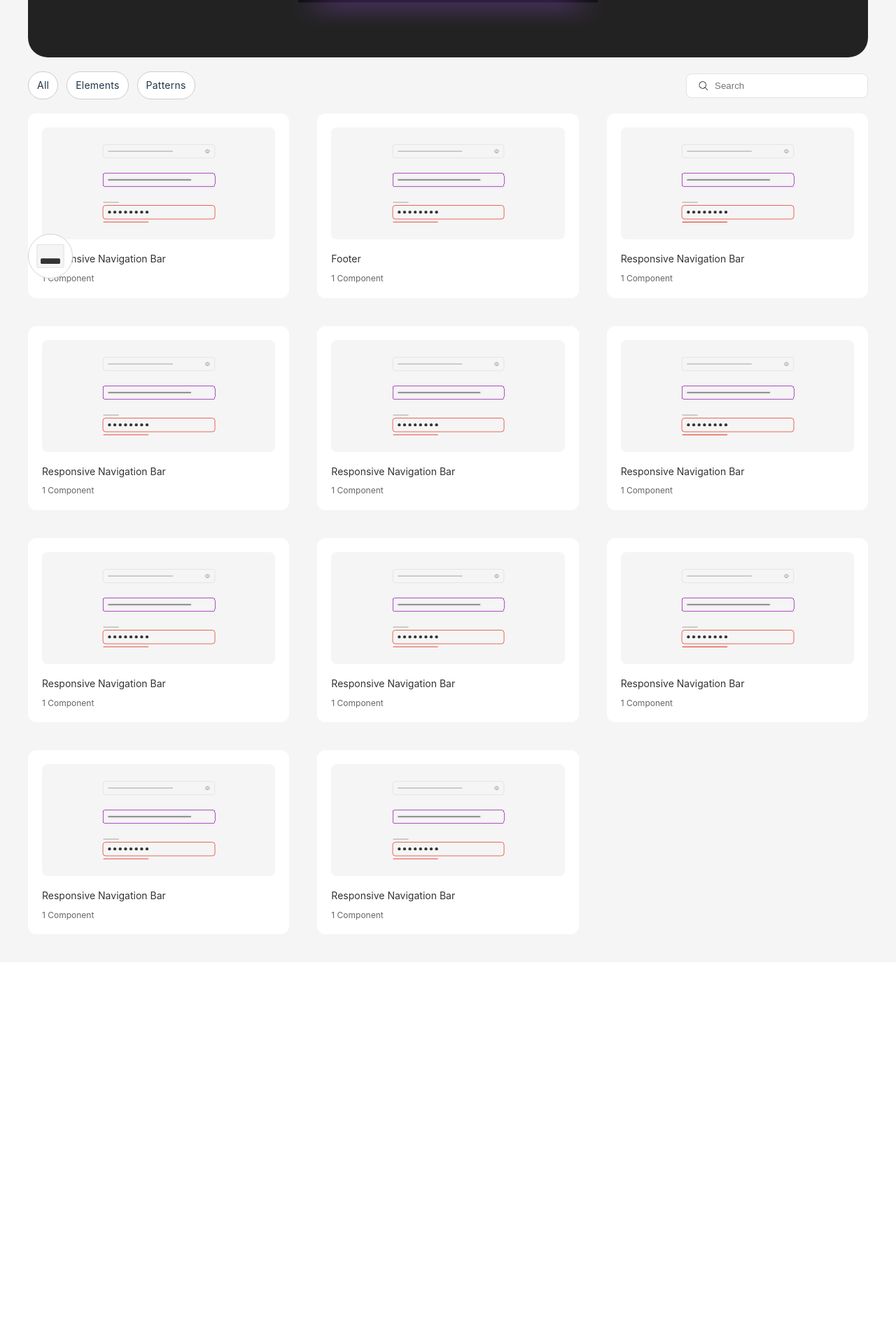
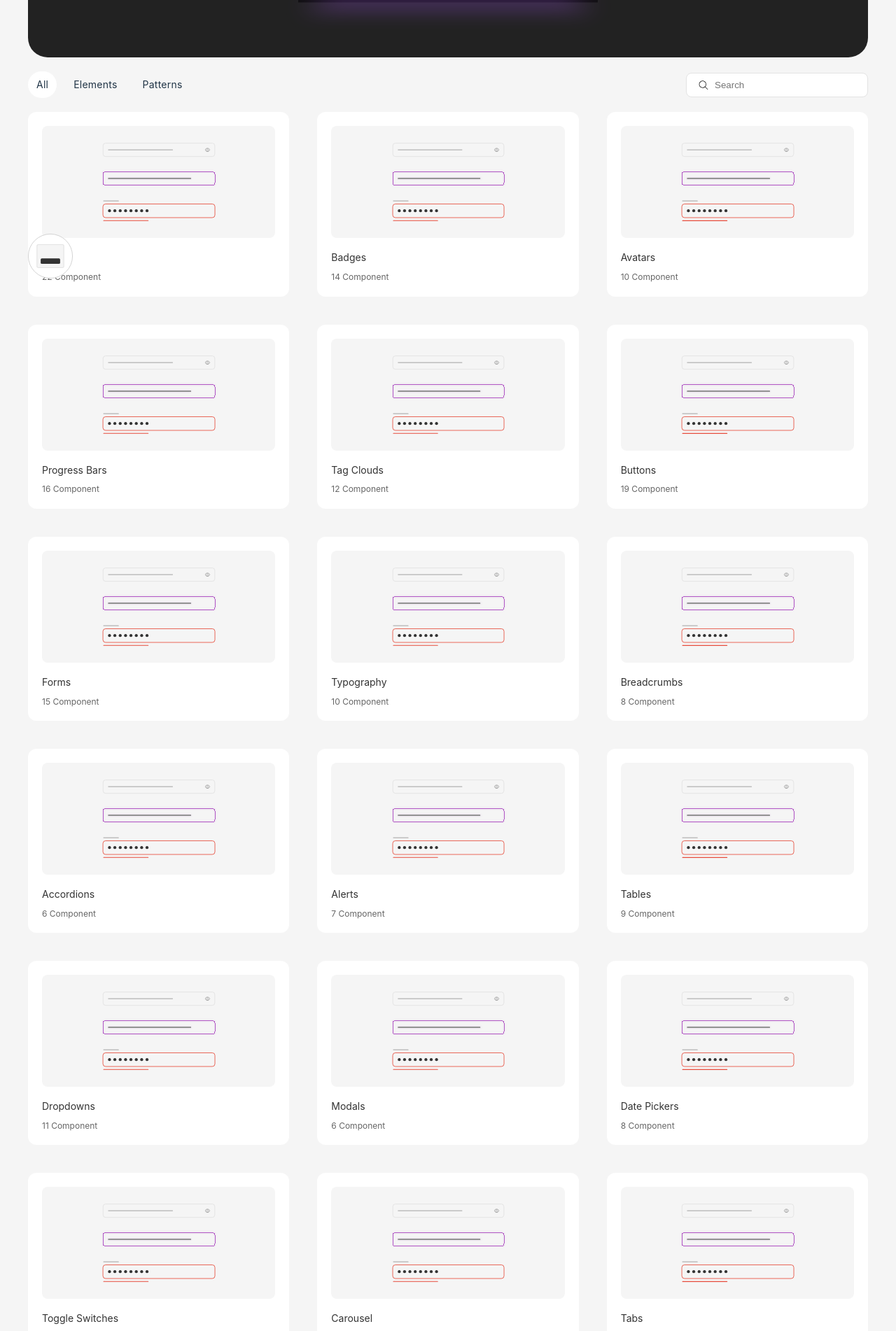
Before and after one commit to victorgbaye/Fig-jam, a React (Vite) app: page / in a window 1280 px wide. Shown: the part 358-2260 px from the top of the page at 70% size. Before the commit the page ends 1733 px from the top, so only its background shows below. Built offline with nearby package versions, Linux system fonts and the light colour scheme.

Commit message:
menu functionality and UI changes

```diff
--- a/src/App.css
+++ b/src/App.css
@@ -23,27 +23,7 @@
   background-color: #1A1A1A;
   color: #FFF;
 }
-.logo {
-  height: 6em;
-  padding: 1.5em;
-  will-change: filter;
-  transition: filter 300ms;
-}
-.logo:hover {
-  filter: drop-shadow(0 0 2em #646cffaa);
-}
-.logo.react:hover {
-  filter: drop-shadow(0 0 2em #61dafbaa);
-}
 
-@keyframes logo-spin {
-  from {
-    transform: rotate(0deg);
-  }
-  to {
-    transform: rotate(360deg);
-  }
-}
 
 @media (prefers-reduced-motion: no-preference) {
   a:nth-of-type(2) .logo {
--- a/src/components/compound/FigCard/FigCard.jsx
+++ b/src/components/compound/FigCard/FigCard.jsx
@@ -4,7 +4,7 @@ import PropTypes from 'prop-types';
 // import  locked from '../../../assets/locked.svg'
 // import  darkLocked from '../../../assets/darkLocked.svg'
 import DesignThumbnail from '../../../assets/DesignThumbnail.svg'
-import CategoryThumbnail from '../../../assets/CategoryThumbnail.svg'
+// import CategoryThumbnail from '../../../assets/CategoryThumbnail.svg'
 import  copy from '../../../assets/copy.svg'
 import  darkCopy from '../../../assets/darkCopy.svg'
 import  cardLens from '../../../assets/cardLens.svg'
@@ -20,7 +20,7 @@ import { NotLoggedInModal, NotPremiumModal } from '../modal/Modal';
 import { Link } from 'react-router-dom';
 import Button from '../../UI/button/Button';
 
-export const FigCard = ({componentName}) => {
+export const FigCard = ({componentName, componentImage, componentLength}) => {
   const {theme} = useGlobalContext()
 
 
@@ -29,11 +29,11 @@ export const FigCard = ({componentName}) => {
     <Link to={`/component/${componentName}`}>
       <div className={` ${styles.figCardContainer} ${styles[theme]}`} style={{backgroundColor: theme == 'dark' ? '#333' : 'white'}}>
         <div className={styles.componentThumbnail}style={{backgroundColor: theme == 'dark' ? '#1A1A1A' : '#F5F5F5'}}>
-        <img src={CategoryThumbnail}/>
+        <img src={componentImage}/>
         </div>
         <div className={`${styles.cardDetails} ${styles[theme]}`}>
           <p className={styles.componentName} style={{color: theme == 'dark' ? '#F5F5F5' : '#333'}}>{componentName}</p>
-          <p className={styles.componentLength} style={{color: theme == 'dark' ? '#ccc' : '#666'}}>1 Component</p>
+          <p className={styles.componentLength} style={{color: theme == 'dark' ? '#ccc' : '#666'}}>{componentLength} Component</p>
         </div>
       </div>
     </Link>
@@ -42,6 +42,8 @@ export const FigCard = ({componentName}) => {
 
 FigCard.propTypes = {
   componentName: PropTypes.string,
+  componentImage: PropTypes.string.isRequired,
+  componentLength: PropTypes.number.isRequired,
 };
 
 export const FigElementCard = ({title, paid}) => {
--- /dev/null
+++ b/src/pages/Home/Categories.jsx
@@ -0,0 +1,26 @@
+import styles from './Home.module.scss'
+import {useGlobalContext} from '../../context'
+import PropTypes from 'prop-types';
+
+const CategoriesComponent = ({categories, filterItems, activeCategory}) => {
+    const {theme} = useGlobalContext()
+
+  return (
+    <div className={styles.FilterContainer}>
+        {
+            categories.map((category)=>{
+                return(
+                    <p key={category} style={{backgroundColor: (activeCategory === category || (category === 'All' && activeCategory === null)) ? (theme === 'dark' ? '#383838' : '#FFF') : 'transparent' }} onClick={()=>filterItems(category)}>{category}</p>
+                )
+            })
+        }
+    </div>
+  )
+}
+CategoriesComponent.propTypes = {
+    categories: PropTypes.arrayOf(PropTypes.string).isRequired,
+    filterItems: PropTypes.string,
+    activeCategory: PropTypes.string
+  };
+
+export default CategoriesComponent
--- /dev/null
+++ b/src/pages/Home/FigCardData.jsx
@@ -0,0 +1,151 @@
+import CategoryThumbnail from '../../assets/CategoryThumbnail.svg';
+
+export const FigCardData = [
+  // Elements
+  {
+    title: 'Icons',
+    componentLength: 22,
+    img: CategoryThumbnail,
+    category: 'Elements',
+  },
+  {
+    title: 'Badges',
+    componentLength: 14,
+    img: CategoryThumbnail,
+    category: 'Elements',
+  },
+  {
+    title: 'Avatars',
+    componentLength: 10,
+    img: CategoryThumbnail,
+    category: 'Elements',
+  },
+  {
+    title: 'Progress Bars',
+    componentLength: 16,
+    img: CategoryThumbnail,
+    category: 'Elements',
+  },
+  {
+    title: 'Tag Clouds',
+    componentLength: 12,
+    img: CategoryThumbnail,
+    category: 'Elements',
+  },
+  {
+    title: 'Buttons',
+    componentLength: 19,
+    img: CategoryThumbnail,
+    category: 'Elements',
+  },
+  {
+    title: 'Forms',
+    componentLength: 15,
+    img: CategoryThumbnail,
+    category: 'Elements',
+  },
+  {
+    title: 'Typography',
+    componentLength: 10,
+    img: CategoryThumbnail,
+    category: 'Elements',
+  },
+  {
+    title: 'Breadcrumbs',
+    componentLength: 8,
+    img: CategoryThumbnail,
+    category: 'Elements',
+  },
+  {
+    title: 'Accordions',
+    componentLength: 6,
+    img: CategoryThumbnail,
+    category: 'Elements',
+  },
+  {
+    title: 'Alerts',
+    componentLength: 7,
+    img: CategoryThumbnail,
+    category: 'Elements',
+  },
+  {
+    title: 'Tables',
+    componentLength: 9,
+    img: CategoryThumbnail,
+    category: 'Elements',
+  },
+  {
+    title: 'Dropdowns',
+    componentLength: 11,
+    img: CategoryThumbnail,
+    category: 'Elements',
+  },
+  {
+    title: 'Modals',
+    componentLength: 6,
+    img: CategoryThumbnail,
+    category: 'Elements',
+  },
+
+  // Patterns
+  {
+    title: 'Date Pickers',
+    componentLength: 8,
+    img: CategoryThumbnail,
+    category: 'Patterns',
+  },
+  {
+    title: 'Toggle Switches',
+    componentLength: 5,
+    img: CategoryThumbnail,
+    category: 'Patterns',
+  },
+  {
+    title: 'Carousel',
+    componentLength: 10,
+    img: CategoryThumbnail,
+    category: 'Patterns',
+  },
+  {
+    title: 'Tabs',
+    componentLength: 9,
+    img: CategoryThumbnail,
+    category: 'Patterns',
+  },
+  {
+    title: 'Popovers',
+    componentLength: 6,
+    img: CategoryThumbnail,
+    category: 'Patterns',
+  },
+  {
+    title: 'Date Range Pickers',
+    componentLength: 7,
+    img: CategoryThumbnail,
+    category: 'Patterns',
+  },
+  {
+    title: 'Tables with Pagination',
+    componentLength: 15,
+    img: CategoryThumbnail,
+    category: 'Patterns',
+  },
+  {
+    title: 'File Upload',
+    componentLength: 6,
+    img: CategoryThumbnail,
+    category: 'Patterns',
+  },
+  {
+    title: 'Notifications',
+    componentLength: 9,
+    img: CategoryThumbnail,
+    category: 'Patterns',
+  },
+  {
+    title: 'Accordion Lists',
+    componentLength: 8,
+    img: CategoryThumbnail,
+    category: 'Patterns',
+  },
+];
--- a/src/pages/Home/Home.jsx
+++ b/src/pages/Home/Home.jsx
@@ -1,18 +1,35 @@
 import HeroIcon from '../../assets/HeroIcon.svg'
 import Search from '../../assets/Search.svg'
 import darkSearch from '../../assets/darkSearch.svg'
-
 import { FigCard } from '../../components/compound/FigCard/FigCard'
 import Navigation from '../../components/compound/Navigation/Navigation'
 import styles from './Home.module.scss'
 import {useGlobalContext} from '../../context'
 import Footer from '../../components/compound/Footer/Footer'
+import { FigCardData } from './FigCardData'
+import { useState } from 'react'
+import Categories from './Categories'
 const Home = () => {
   const {theme} = useGlobalContext()
+  const [cardData, setCardData] = useState(FigCardData)
+   const allCategories = ['All', ...new Set(cardData.map((data)=>data.category))]
+   const [categories] = useState(allCategories)
+   const [activeCategory, setActiveCategory] = useState(null);
+     const filterItems = (category) =>{
+    console.log(category);
+    if(category === 'All'){
+      setCardData(FigCardData)
+      setActiveCategory(category);
+      return
+    }
+    const newItem = FigCardData.filter((item)=> item.category === category)
+    setCardData(newItem)
+    setActiveCategory(category);
+   }
 
   return (
     <>
-    <div  style={{position:'relative'}}>
+    <div  style={{position:'relative', height:'100%'}}>
     <Navigation/>
         <header className={`${styles.header} ${styles[theme]}`} style={{backgroundColor: theme == 'light'? '' : '#1a1a1a'}}>
             <section className={styles.HeroContainer}>
@@ -21,28 +38,25 @@ const Home = () => {
             </section>
         </header>
         <section className={`${styles.searchAndFilterContainer} ${styles[theme]}`}>
-          <div className={styles.FilterContainer}>
-          <p style={{backgroundColor: theme == 'dark'? '#383838' : '#FFF'}}>All</p>
-            <p style={{backgroundColor: theme == 'dark'? '#383838' : '#FFF'}}>Elements</p>
-            <p style={{backgroundColor: theme == 'dark'? '#383838' : '#FFF'}}>Patterns</p>
-          </div>
+          <Categories categories={categories} filterItems={filterItems} activeCategory={activeCategory}/>
           <div  className={styles.SearchContainer} >
           <img src={theme =='light' ? Search : darkSearch} />
             <input placeholder='Search'/>
           </div>
         </section>
         <section className={styles.cardGrid}>
-            <FigCard componentName='Responsive Navigation Bar'/>
-            <FigCard componentName='Footer'/>
-            <FigCard componentName='Responsive Navigation Bar'/>
-            <FigCard componentName='Responsive Navigation Bar'/>
-            <FigCard componentName='Responsive Navigation Bar'/>
-            <FigCard componentName='Responsive Navigation Bar'/>
-            <FigCard componentName='Responsive Navigation Bar'/>
-            <FigCard componentName='Responsive Navigation Bar'/>
-            <FigCard componentName='Responsive Navigation Bar'/>
-            <FigCard componentName='Responsive Navigation Bar'/>
-            <FigCard componentName='Responsive Navigation Bar'/>
+            {
+              cardData.map((data)=>{
+                return(
+                  <FigCard key={data.title}
+                  componentName={data.title}
+                  componentLength={data.componentLength}
+                  componentImage={data.img}
+                  />
+
+                )
+              })
+            }
         </section>
         <div style={{position:'absolute', }}>
           <Footer/>
--- a/src/pages/Home/Home.module.scss
+++ b/src/pages/Home/Home.module.scss
@@ -54,7 +54,6 @@
 
         p{
             background-color: #FFF;
-            border: 1px solid #CCC;
             border-radius: 100px;
             padding: 8px 12px;
             // color: #434343;
@@ -63,6 +62,11 @@
             font-weight: 400;
             line-height: 160%; /* 22.4px */
             letter-spacing: 0.238px;
+        }
+        p:hover{
+            border: 1px solid #EDEBE7;
+            cursor: pointer;
+
         }
     }
     .SearchContainer{
@@ -92,6 +96,10 @@
             P{
                 color: #D1D1D1;
                 border: none;
+            }
+            P:hover{
+
+                border: 1px solid rgb(56, 56, 56);
             }
         }
     // background-color: #1A1A1A;
```
